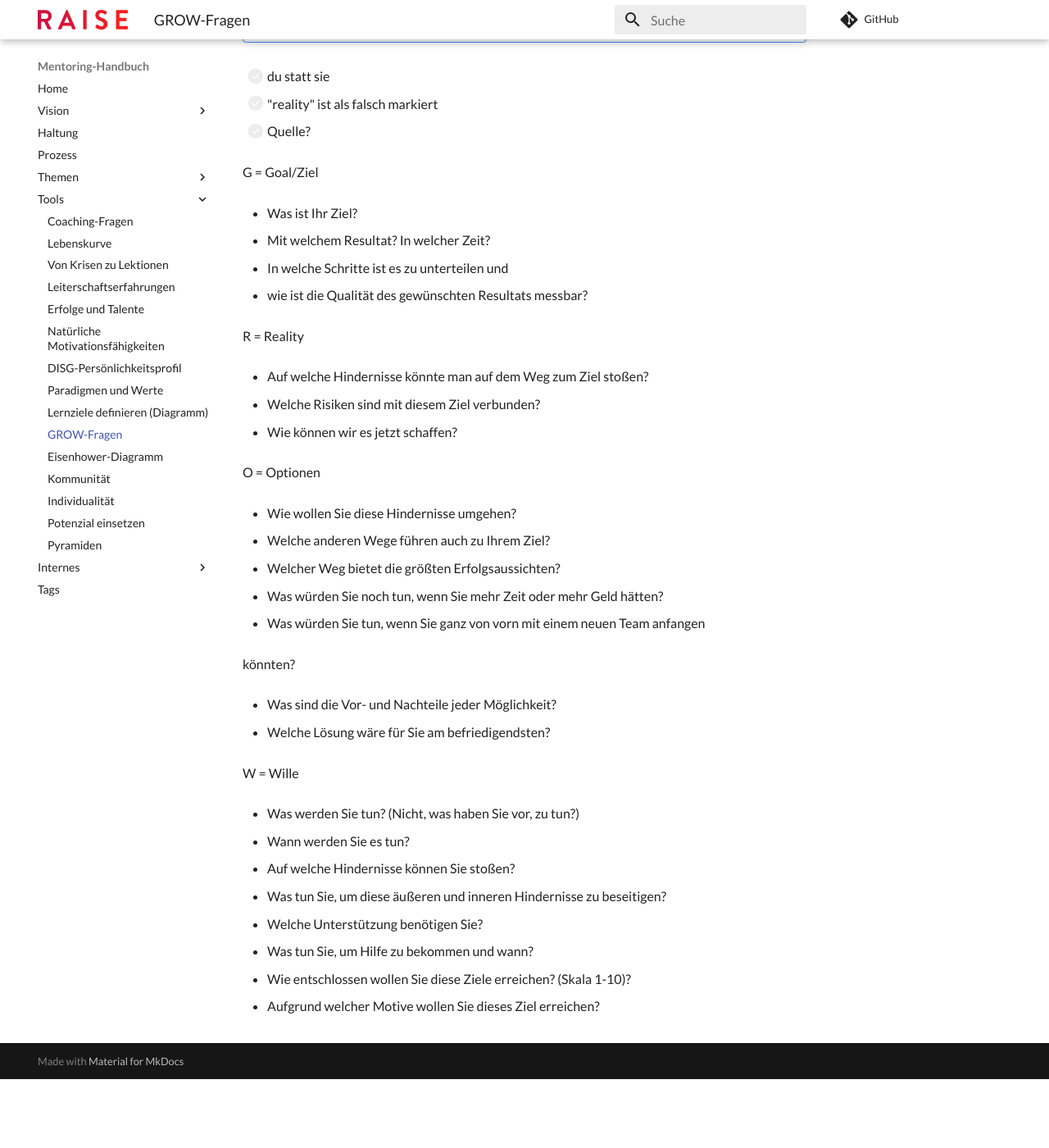
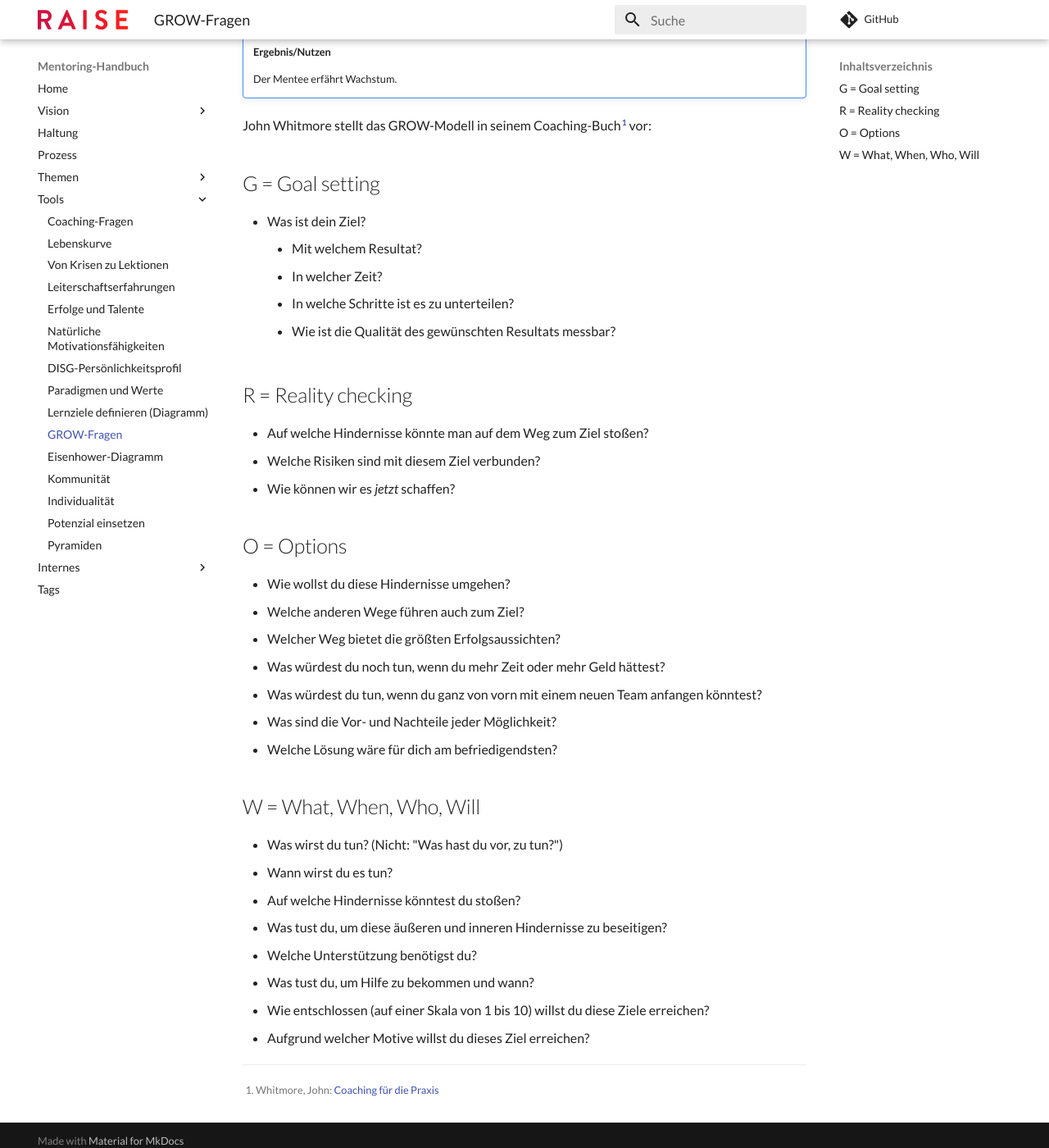
Before and after one commit to chbndrhnns/raise-mentoring-workbook, an MkDocs documentation site: the page built from docs/tools/grow-fragen.md, in a window 1280 px wide and 1400 px high, scrolled down 418 px. Shown: the whole window at 82% size. Built offline with MkDocs 1.6.1 and Material for MkDocs 9.7.7, drawn with Linux system fonts in a browser that asks for light colours; comment, search, counter and statistics services are not loaded; before the commit the page ends 1734 px from its top, so only the background shows below that; some of the changed text lies outside the part shown.

Commit message:
feat: GROW

```diff
--- a/docs/tools/grow-fragen.md
+++ b/docs/tools/grow-fragen.md
@@ -9,82 +9,58 @@ tags:
 
     #### Erklärung
 
-    Das DISG-Persönlichkeitsprofil hilft.
+    Ein Modell ist effektiv in der Anwendung, wenn der Mentor die Struktur gedanklich parat hat und das Gespräch entsprechend lenkt.
+    Es geht nicht darum, alle aufgeführten Fragen der Reihe nach zu stellen.
 
     #### Vorgehensweise
 
-    Reflektiere über Erfahrungen, die du bisher in deinem Leben mit dem Thema "Leiterschaft" gemacht hast.
+    1. Der Mentee präsentiert ein konkretes Thema, in dem er weiterkommen will
+    1. Anhand des Vierstufenmodells führt der Mentor durch das Gespräch, um das Thema vor allem auf potenzielle Hindernisse zu durchleuchten und konkrete Aufgaben zu erarbeiten.
 
     #### Ergebnis/Nutzen
 
-    Der Mentee kennt sich besser.
+    Der Mentee erfährt Wachstum.
 
 
-
-- [ ] du statt sie
-
-- [ ] "reality" ist als falsch markiert
-
-- [ ] Quelle?
+John Whitmore stellt das GROW-Modell in seinem Coaching-Buch[^1] vor:
 
 
+## G = Goal setting
 
-G = Goal/Ziel
-
-- Was ist Ihr Ziel?
-
-- Mit welchem Resultat? In welcher Zeit?
-
-- In welche Schritte ist es zu unterteilen und
-
-- wie ist die Qualität des gewünschten Resultats messbar?
+- Was ist dein Ziel?
+    - Mit welchem Resultat?
+    - In welcher Zeit?
+    - In welche Schritte ist es zu unterteilen?
+    - Wie ist die Qualität des gewünschten Resultats messbar?
 
 
-
-R = Reality
+## R = Reality checking
 
 - Auf welche Hindernisse könnte man auf dem Weg zum Ziel stoßen?
-
 - Welche Risiken sind mit diesem Ziel verbunden?
-
-- Wie können wir es jetzt schaffen?
+- Wie können wir es *jetzt* schaffen?
 
 
+## O = Options
 
-O = Optionen
-
-- Wie wollen Sie diese Hindernisse umgehen?
-
-- Welche anderen Wege führen auch zu Ihrem Ziel?
-
+- Wie wollst du diese Hindernisse umgehen?
+- Welche anderen Wege führen auch zum Ziel?
 - Welcher Weg bietet die größten Erfolgsaussichten?
-
-- Was würden Sie noch tun, wenn Sie mehr Zeit oder mehr Geld hätten?
-
-- Was würden Sie tun, wenn Sie ganz von vorn mit einem neuen Team anfangen
-
-könnten?
-
+- Was würdest du noch tun, wenn du mehr Zeit oder mehr Geld hättest?
+- Was würdest du tun, wenn du ganz von vorn mit einem neuen Team anfangen könntest?
 - Was sind die Vor- und Nachteile jeder Möglichkeit?
-
-- Welche Lösung wäre für Sie am befriedigendsten?
+- Welche Lösung wäre für dich am befriedigendsten?
 
 
+## W = What, When, Who, Will
 
-W = Wille
+- Was wirst du tun? (Nicht: "Was hast du vor, zu tun?")
+- Wann wirst du es tun?
+- Auf welche Hindernisse könntest du stoßen?
+- Was tust du, um diese äußeren und inneren Hindernisse zu beseitigen?
+- Welche Unterstützung benötigst du?
+- Was tust du, um Hilfe zu bekommen und wann?
+- Wie entschlossen (auf einer Skala von 1 bis 10) willst du diese Ziele erreichen?
+- Aufgrund welcher Motive willst du dieses Ziel erreichen?
 
-- Was werden Sie tun? (Nicht, was haben Sie vor, zu tun?)
-
-- Wann werden Sie es tun?
-
-- Auf welche Hindernisse können Sie stoßen?
-
-- Was tun Sie, um diese äußeren und inneren Hindernisse zu beseitigen?
-
-- Welche Unterstützung benötigen Sie?
-
-- Was tun Sie, um Hilfe zu bekommen und wann?
-
-- Wie entschlossen wollen Sie diese Ziele erreichen? (Skala 1-10)?
-
-- Aufgrund welcher Motive wollen Sie dieses Ziel erreichen?
+[^1]: Whitmore, John: [Coaching für die Praxis](https://books.google.de/books/about/Coaching_f%C3%BCr_die_Praxis.htmlMwItSwAACAAJ)
```
